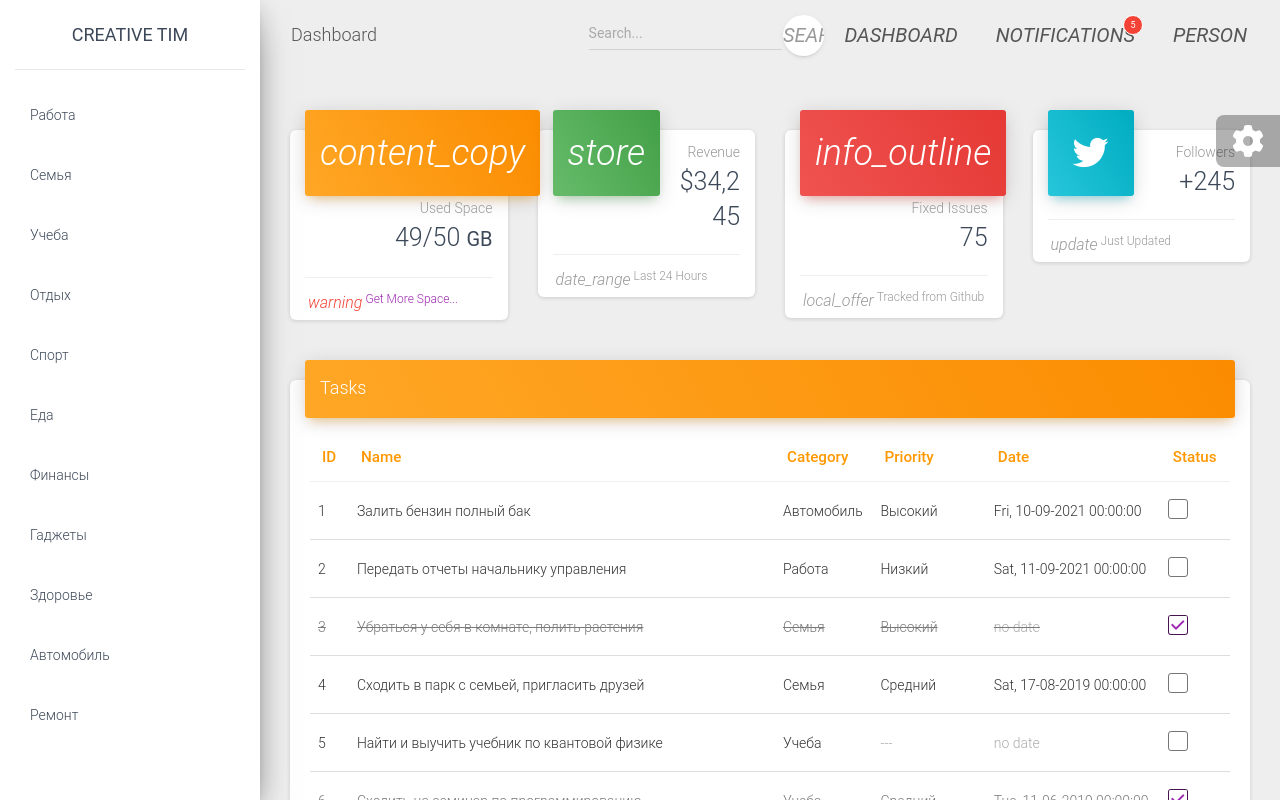
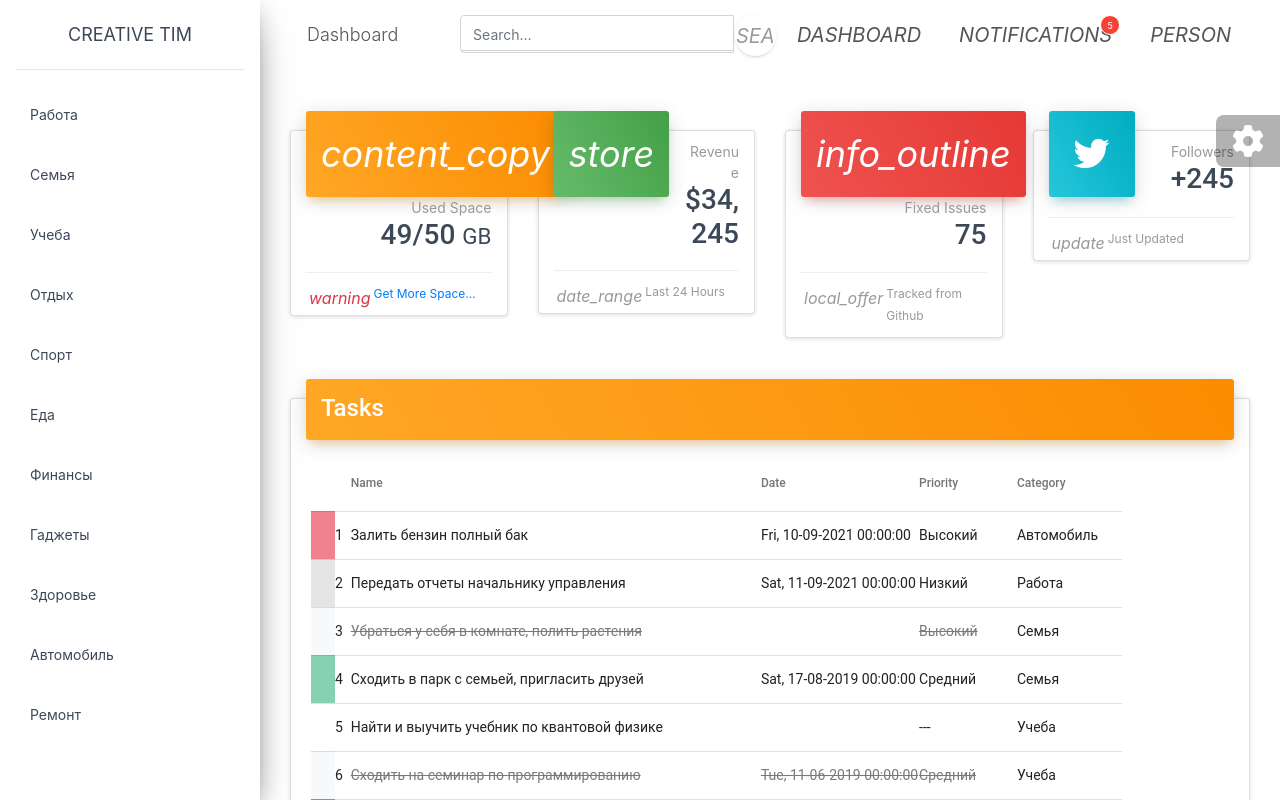
Before and after one commit to Murik/todolist, an Angular app: page / in a window 1280 px wide. Shown: the top 800 px of the page. Built offline with nearby package versions, Linux system fonts and the light colour scheme.

Commit message:
mat table

```diff
--- a/package.json
+++ b/package.json
@@ -11,11 +11,12 @@
   "private": true,
   "dependencies": {
     "@angular/animations": "~12.2.0",
+    "@angular/cdk": "^12.2.7",
     "@angular/common": "~12.2.0",
     "@angular/compiler": "~12.2.0",
     "@angular/core": "~12.2.0",
     "@angular/forms": "~12.2.0",
-    "@angular/material": "^12.2.4",
+    "@angular/material": "^12.2.7",
     "@angular/platform-browser": "~12.2.0",
     "@angular/platform-browser-dynamic": "~12.2.0",
     "@angular/router": "~12.2.0",
--- a/src/app/view/task/task.component.html
+++ b/src/app/view/task/task.component.html
@@ -3,38 +3,69 @@
     <h4 class="card-title">Tasks</h4>
   </div>
   <div class="card-body table-responsive">
-    <table class="table table-hover">
-      <thead class="text-warning">
-      <th>ID</th>
-      <th>Name</th>
-      <th>Category</th>
-      <th>Priority</th>
-      <th>Date</th>
-      <th>Status</th>
-      </thead>
-      <tbody>
-      <tr *ngFor="let task of tasks; let i = index"
-          [class.completed]="task.completed">
-        <td>{{i + 1}}</td>
-        <td>{{task.title}}</td>
-        <td [class.novalue]="task.category==null">{{task.category ? task.category.title : "---"}}</td>
-        <td [class.novalue]="task.priority==null">{{task.priority ? task.priority.title : "---"}}</td>
-        <td [class.novalue]="task.date==null">{{task.date ? (task.date | date:'E, dd-MM-yyyy HH:mm:ss') : "no date"}}</td>
-        <!--        <td>{{task.completed}}</td>-->
-        <td>
-          <div class="form-check">
-            <label class="form-check-label">
-              <input class="form-check-input" type="checkbox" value=""
-                     [checked]="task.completed"
-                     (click)="toggleTaskCompleted(task)">
-              <span class="form-check-sign">
-                <span class="check"></span>
-              </span>
-            </label>
-          </div>
+
+        <table [dataSource]="dataSource" mat-table>
+
+      <ng-container matColumnDef="color">
+        <th mat-header-cell *matHeaderCellDef></th>
+        <td mat-cell *matCellDef="let task" [style.background-color]="getPrioryColor(task)"> </td>
+      </ng-container>
+
+      <ng-container matColumnDef="id">
+        <th *matHeaderCellDef mat-header-cell></th>
+        <td *matCellDef="let index = index;" mat-cell>
+          {{index + 1}}</td>
+      </ng-container>
+
+      <!-- Name Column -->
+      <ng-container matColumnDef="title">
+        <th mat-header-cell *matHeaderCellDef> Name </th>
+        <td mat-cell *matCellDef="let task" [class.completed]="task.completed">
+          {{task.title}}
         </td>
-      </tr>
-      </tbody>
+      </ng-container>
+
+      <ng-container matColumnDef="date">
+        <th mat-header-cell *matHeaderCellDef> Date </th>
+        <td mat-cell *matCellDef="let task"
+            [ngClass]="{'completed':task.completed, 'nodate': task.date ==null}">
+          {{task.date | date:'E, dd-MM-yyyy HH:mm:ss'}}
+        </td>
+      </ng-container>
+
+      <ng-container matColumnDef="priority">
+        <th mat-header-cell *matHeaderCellDef> Priority </th>
+        <td mat-cell *matCellDef="let task"
+            [ngClass]="{'completed':task.completed, 'nopriority': task.priority ==null}">
+          {{task.priority ? task.priority.title : "---"}}
+        </td>
+      </ng-container>
+      <ng-container matColumnDef="category">
+        <th mat-header-cell *matHeaderCellDef> Category </th>
+        <td mat-cell *matCellDef="let task">
+          {{task.category ? task.category.title : "---"}}
+        </td>
+      </ng-container>
+
+
+      <tr mat-header-row *matHeaderRowDef="displayedColumns"></tr>
+      <tr mat-row *matRowDef="let row; columns: displayedColumns;"></tr>
+
+<!--      <tr *ngFor="let task of tasks; let i = index"-->
+<!--          [class.completed]="task.completed">-->
+
+<!--        <td [class.novalue]="task.date==null">{{task.date ? (task.date | date:'E, dd-MM-yyyy HH:mm:ss') : "no date"}}</td>-->
+<!--        <td>-->
+<!--          <div class="form-check">-->
+<!--            <label class="form-check-label">-->
+<!--              <input class="form-check-input" type="checkbox" value=""-->
+<!--                     [checked]="task.completed"-->
+<!--                     (click)="toggleTaskCompleted(task)">-->
+<!--              <span class="form-check-sign">-->
+<!--                <span class="check"></span>-->
+<!--              </span>-->
+<!--            </label>-->
+<!--          </div>-->
     </table>
   </div>
 </div>
--- a/src/app/view/task/task.component.ts
+++ b/src/app/view/task/task.component.ts
@@ -1,6 +1,7 @@
 import {Component, OnInit} from '@angular/core';
 import {DataHandlerService} from "../../service/data-handler.service";
 import {Task} from "../../model/Task";
+import {MatTableDataSource} from '@angular/material/table';
 
 @Component({
   selector: 'app-task',
@@ -9,15 +10,41 @@ import {Task} from "../../model/Task";
 })
 export class TaskComponent implements OnInit {
 
+  displayedColumns: string[] = ['color', 'id', 'title','date', 'priority', 'category']
+  dataSource: MatTableDataSource<Task>; // контейнер - источник данных для таблицы
+
   tasks: Task[] = [];
 
-  constructor(private dataHandler: DataHandlerService) { }
+  constructor(private dataHandler: DataHandlerService) {
+    this.dataSource = new MatTableDataSource();
+  }
 
   ngOnInit(): void {
     this.dataHandler.taskSubject.subscribe(value => this.tasks = value);
+
+    // датасорс обязательно нужно создавать для таблицы, в него присваивается любой источник (БД, массивы, JSON и пр.)
+
+
+    this.refreshTable();
   }
 
   toggleTaskCompleted(task: Task) {
     task.completed = !task.completed;
   }
+
+  getPrioryColor(task: Task) {
+      if(task.completed) {
+        return "#F8F9FA"
+      }
+
+      if(task.priority && task.priority.color){
+        return task.priority.color;
+      }
+
+      return '#fff';
+  }
+
+  private refreshTable() {
+    this.dataSource.data = this.tasks;
+  }
 }
--- a/src/styles.css
+++ b/src/styles.css
@@ -1,3 +1,5 @@
 /* You can add global styles to this file, and also import other style files */
 
 @import "assets/css/material-dashboard.css";
+@import '~@angular/material/prebuilt-themes/deeppurple-amber.css';
+@import "~bootstrap-css-only/css/bootstrap.min.css";
```
Also changed, not shown: src/app/app.module.ts (+9 -1 lines), 1 other file (tests, documents, lock files or other folders).
